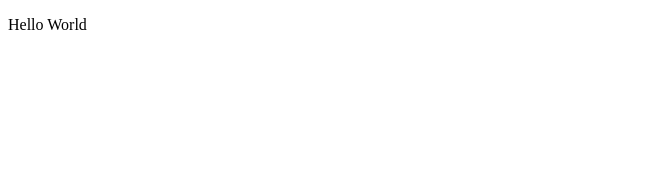
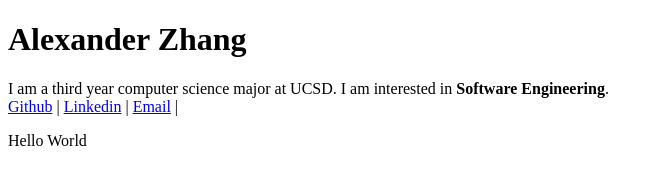
Before and after one commit to AlexanderZhangWang/personal-portfolio, a plain HTML site: page index.html in a window 1280 px wide. Shown: the whole page, without its empty margins (0-663 px from the left). Drawn offline with Linux system fonts and the light colour scheme.

Commit message:
updated index.html

```diff
--- a/index.html
+++ b/index.html
@@ -3,12 +3,34 @@
 
 <head>
 	<meta charset="utf-8" />
-	<meta name="author" content="" />
-	<title>My Perosnal Portfolio</title>
+	<title>Portfolio</title>
 </head>
 
 <body>
-	<p>Hello World</p>
+    <header>
+        <h1>Alexander Zhang</h1>
+
+        <aside>
+            <summary>
+                I am a third year computer science major at UCSD. I am interested in <strong>Software Engineering</strong>.
+            </summary>
+            <nav>
+                <a href="https://github.com/AlexanderZhangWang">Github</a> |
+                <a href="https://www.linkedin.com/in/alexander-zhang-wang/">Linkedin</a> |
+                <a href="mailto:alexanderzhangwang@hotmail.com">Email</a> |
+            </nav>
+        </aside>
+    </header>
+
+    <main>
+        <noscript>This browser does not support Javascript</noscript>
+        <section id="Experience"></section>
+        <p>Hello World</p>
+    </main>
+
+    <footer>
+
+    </footer>
 </body>
 
 </html>
```
Also changed, not shown: lab.html (added).
